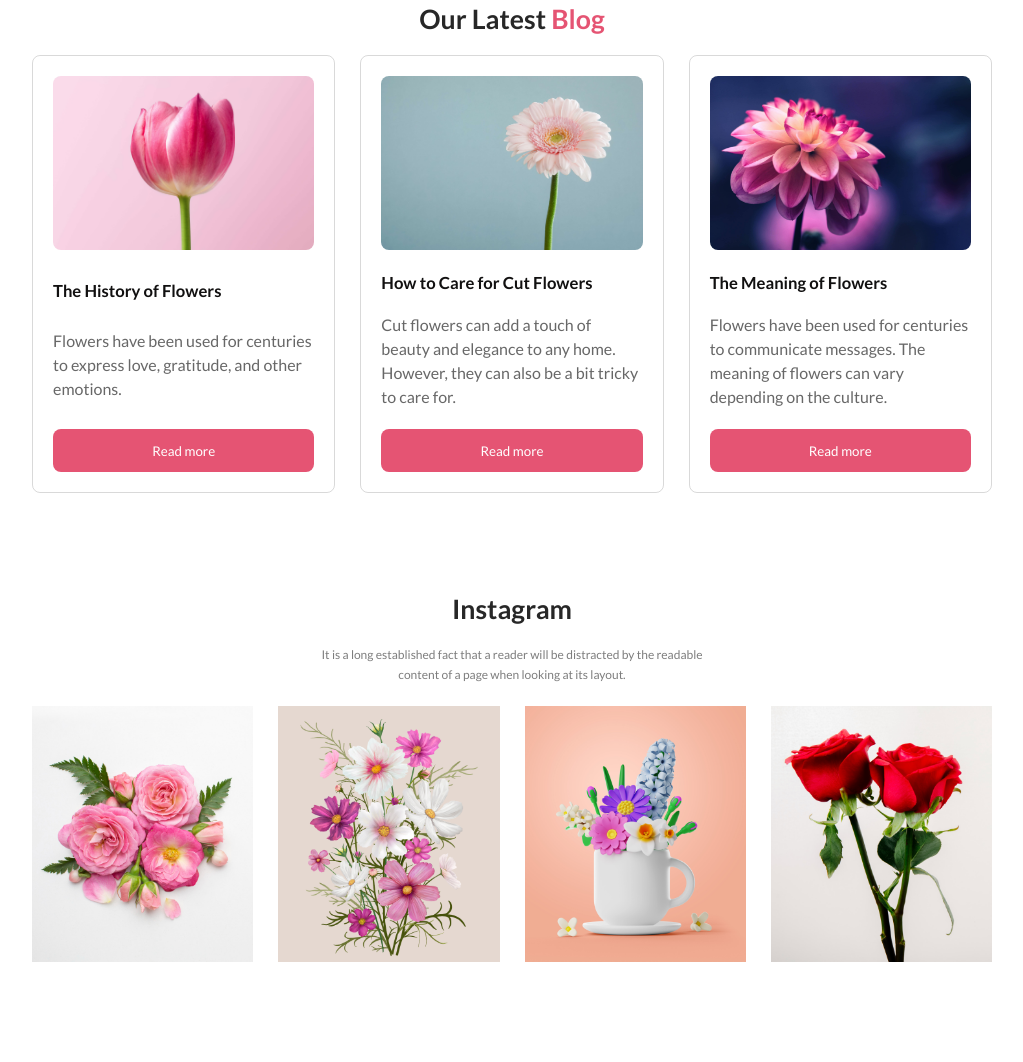
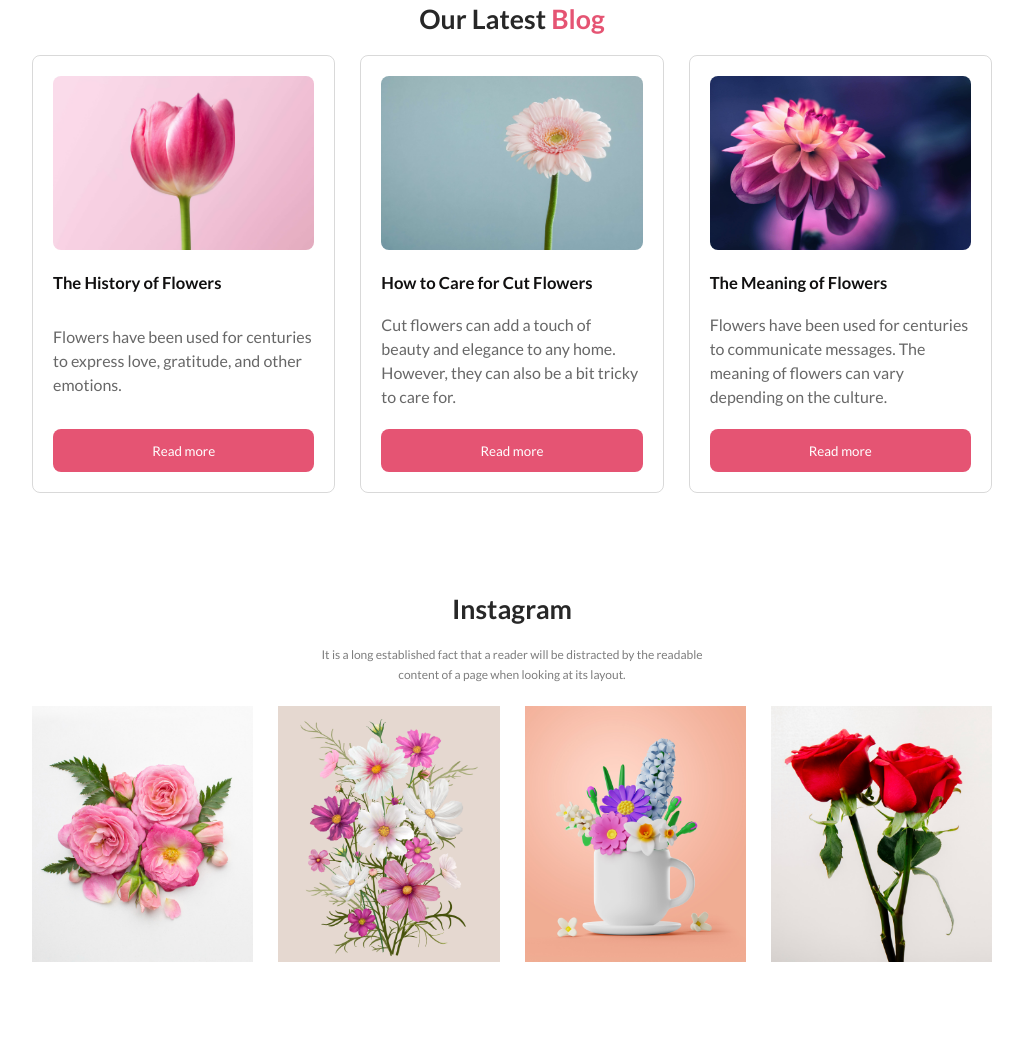
Before and after one commit to iamamolsarker/assignment_01_flower_shop, a plain HTML site: page index.html in a window 1280 px wide. Shown: the part 2121-3183 px from the top of the page, without its empty margins (128-1151 px from the left). Drawn offline with Linux system fonts and the light colour scheme.

Commit message:
blog alignment fixed

```diff
--- a/index.html
+++ b/index.html
@@ -125,21 +125,27 @@
         <div class="blog-container flex-container">
           <div class="blog-item">
             <div class="blog-img"><img src="images/blog 1.jpg" alt=""></div>
+            <div class="blog-content">
               <h3 class="blog-title">The History of Flowers</h3>
               <p class="blog-excerpt">Flowers have been used for centuries to express love, gratitude, and other emotions.</p>
               <a href="" class="btn read-more-btn text-center">Read more</a>
             </div>
+          </div>
           <div class="blog-item">
             <div class="blog-img"><img src="images/blog 2.jpg" alt=""></div>
+            <div class="blog-content">
               <h3 class="blog-title">How to Care for Cut Flowers</h3>
               <p class="blog-excerpt">Cut flowers can add a touch of beauty and elegance to any home. However, they can also be a bit tricky to care for.</p>
               <a href="" class="btn read-more-btn text-center">Read more</a>
             </div>
+          </div>
           <div class="blog-item">
             <div class="blog-img"><img src="images/blog 3.jpg" alt=""></div>
+            <div class="blog-content">
               <h3 class="blog-title">The Meaning of Flowers</h3>
               <p class="blog-excerpt">Flowers have been used for centuries to communicate messages. The meaning of flowers can vary depending on the culture.</p>
               <a href="" class="btn read-more-btn text-center">Read more</a>
+            </div>
           </div>
         </div>
       </div>
--- a/styles.css
+++ b/styles.css
@@ -185,8 +185,11 @@
     margin-bottom: 20px;
     line-height: 1.5em;
 }
-.read-more-btn{
-    display: inline;
+.blog-content{
+    flex: 1 1 0;
+    display: flex;
+    flex-direction: column;
+    justify-content: space-between;
 }
 /* Instagram styles */
 .instagram-section{
```
Lines whose indentation alone changed are shown as unchanged.
